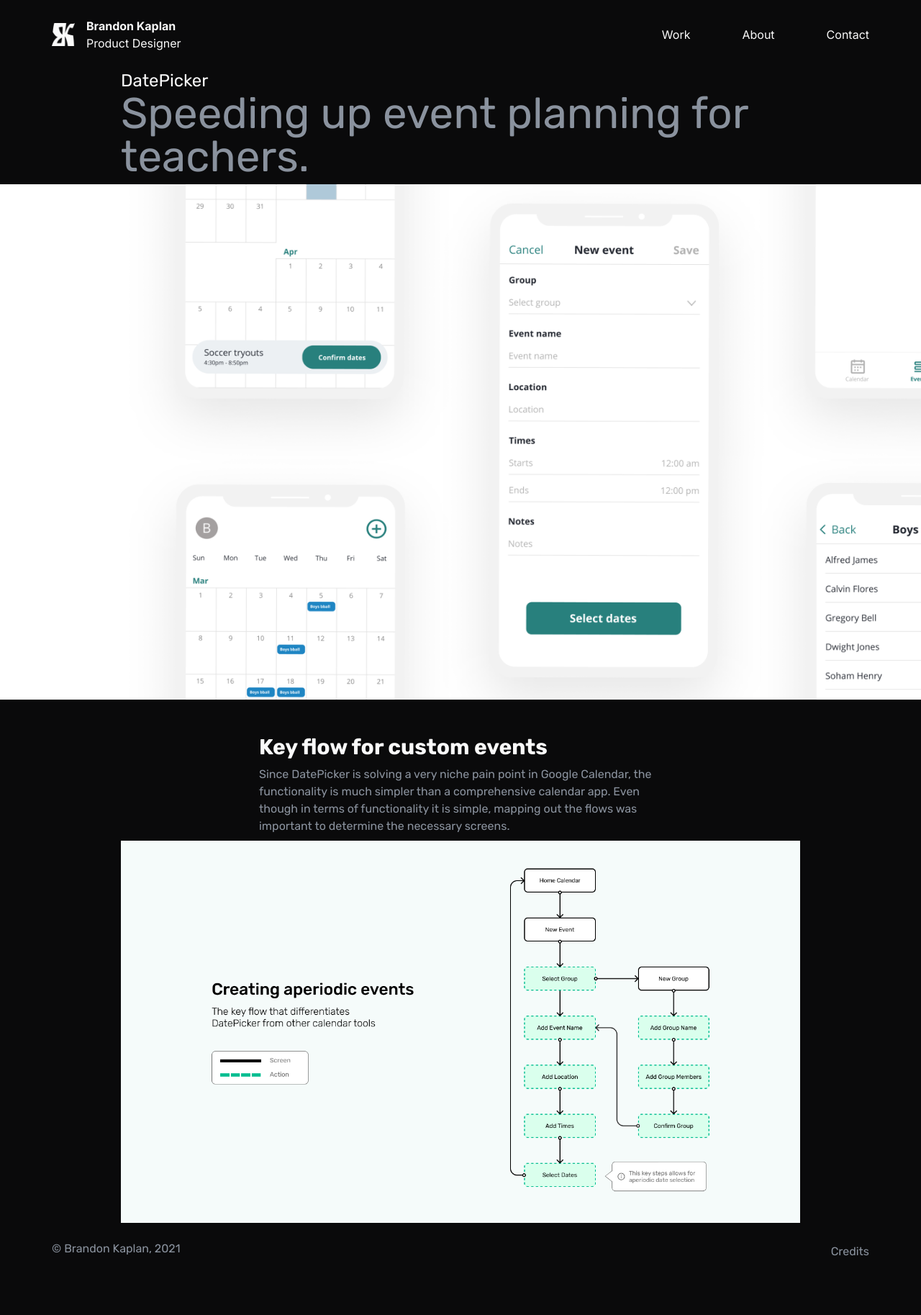
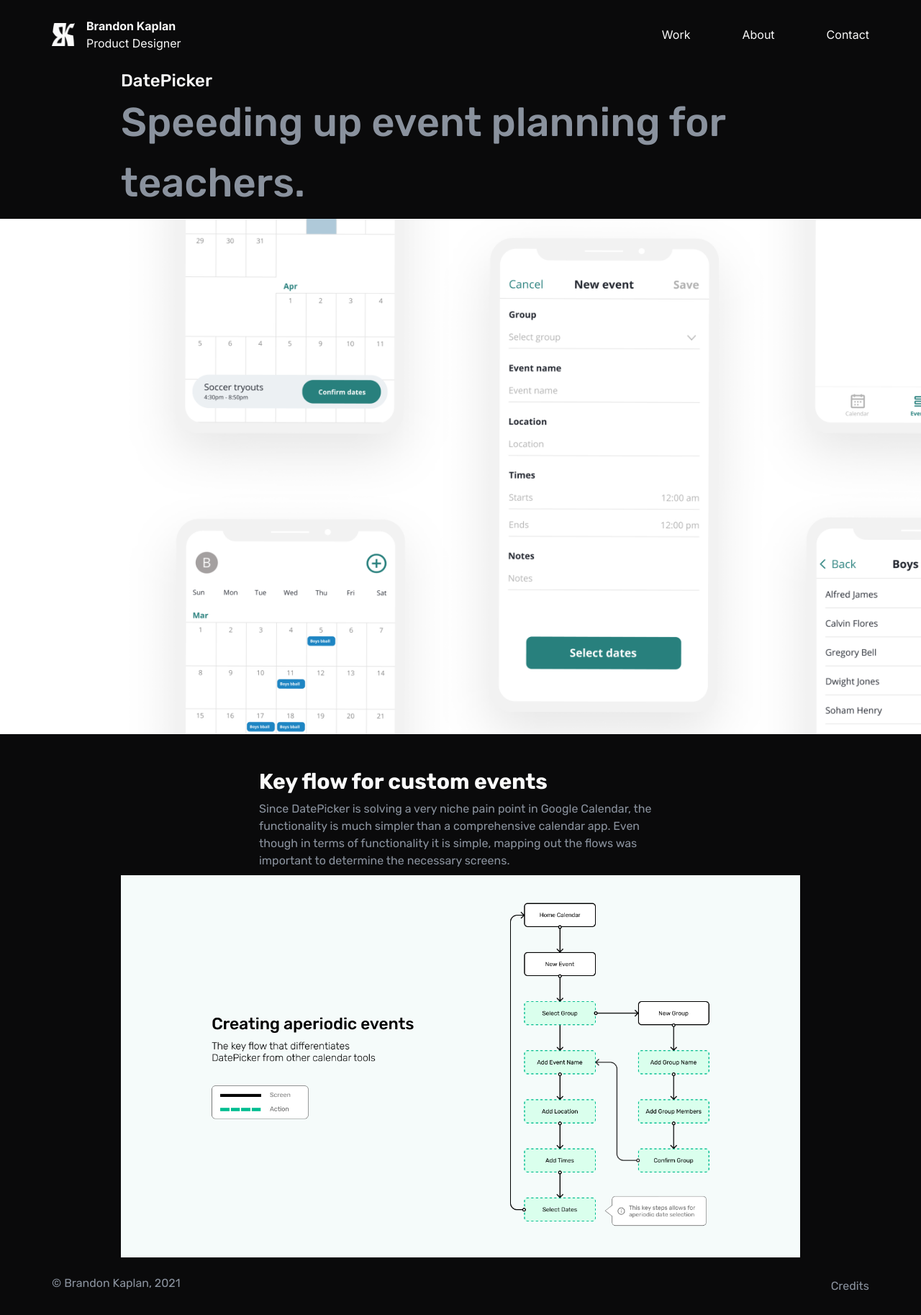
Before and after one commit to brandkap/brandkap.github.io, a Jekyll site: the page built from work/date-picker.md, in a window 1280 px wide. Shown: the whole page at 72% size. Built offline with Jekyll 4.4.1, drawn with Linux system fonts in a browser that asks for light colours; before the commit the page ends 1779 px from its top, so only the background shows below that.

Commit message:
Include medium font weight

```diff
--- a/_includes/head.html
+++ b/_includes/head.html
@@ -4,7 +4,7 @@
   <meta name="viewport" content="width=device-width, initial-scale=1">
   {%- seo -%}
   <link rel="preconnect" href="https://fonts.gstatic.com">
-  <link href="https://fonts.googleapis.com/css2?family=Inter:wght@400;700&family=Rubik:wght@400;700&display=swap" rel="stylesheet">
+  <link href="https://fonts.googleapis.com/css2?family=Inter:wght@400;700&family=Rubik:wght@400;500;700&display=swap" rel="stylesheet">
   <link rel="stylesheet" href="{{ "/assets/css/styles.css" | relative_url }}">
   <link rel="icon" href="{{ "/favicon.ico" | relative_url }}">
   <link rel="icon" type="image/png" href="{{ "/icon.png" | relative_url }}">
--- a/_layouts/case-study.html
+++ b/_layouts/case-study.html
@@ -4,8 +4,8 @@
 
 <main aria-label="Content">
   <div class="grid grid-cols-12 auto-rows-auto gap-x-4 mx-18">
-    <h1 class="col-start-2 col-span-10 text-2xl">{{ page.title }}</h1>
-    <p class="col-start-2 col-span-10 text-6xl">{{ page.description }}</p>
+    <h1 class="col-start-2 col-span-10 text-2xl font-medium">{{ page.title }}</h1>
+    <p class="col-start-2 col-span-10 text-5.5xl font-medium">{{ page.description }}</p>
   </div>
   <img
     src="{{ page.hero | escape }}"
--- a/assets/css/styles.css
+++ b/assets/css/styles.css
@@ -579,6 +579,10 @@
   font-weight: 400;
 }
 
+.font-medium {
+  font-weight: 500;
+}
+
 .font-bold {
   font-weight: 700;
 }
@@ -612,9 +616,8 @@
   line-height: 1;
 }
 
-.text-6xl {
-  font-size: 3.75rem;
-  line-height: 1;
+.text-5\.5xl {
+  font-size: 3.5rem;
 }
 
 .my-6 {
--- a/tailwind.config.js
+++ b/tailwind.config.js
@@ -15,6 +15,9 @@
       gray: "#8a929e",
     },
     extend: {
+      fontSize: {
+        "5.5xl": ["3.5rem", { line_height: "1" }],
+      },
       fontFamily: {
         rubik: ["Rubik"].concat(defaultTheme.fontFamily.sans),
         inter: ["Inter"].concat(defaultTheme.fontFamily.sans),
```
